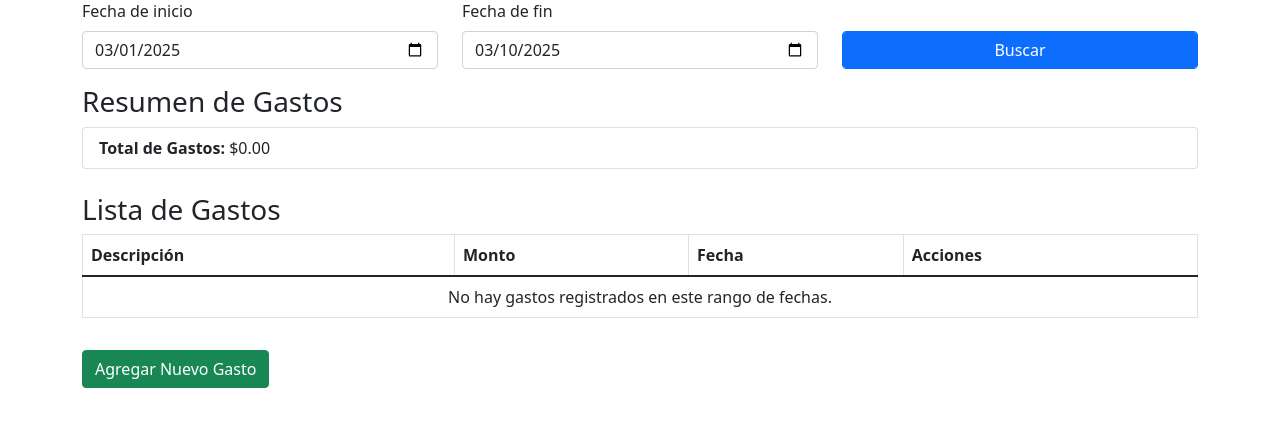
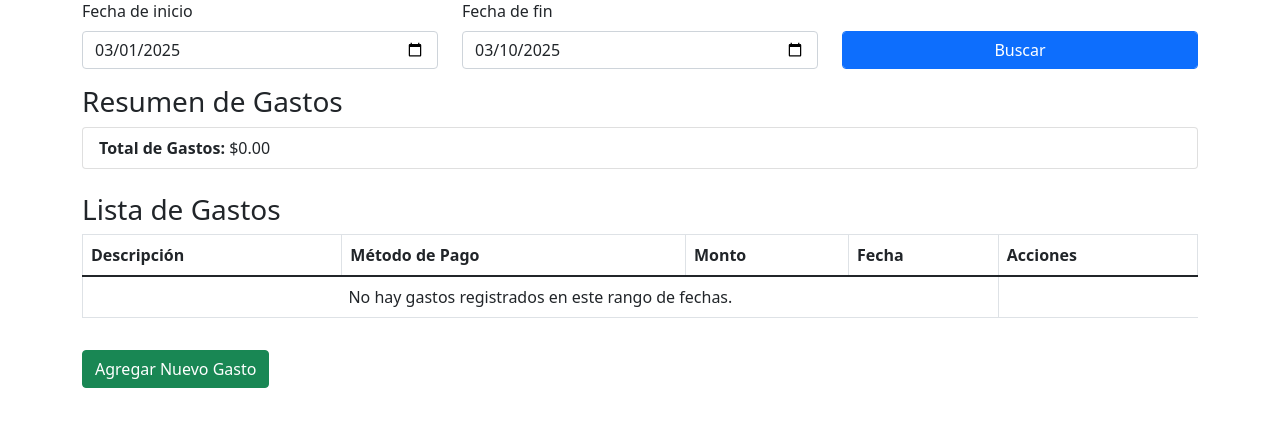
Before and after one commit to CuauhtemocEG/GestionGastos, a PHP site: page / in a window 1280 px wide. Shown: the part 105-532 px from the top of the page. Run offline with PHP 8.4, Linux system fonts and the light colour scheme; tables that the repository leaves empty or names only in its code hold one stand-in row (values such as "Sample post").

Commit message:
Add new field

```diff
--- a/index.php
+++ b/index.php
@@ -70,6 +70,7 @@ $totalGastos = calcularTotal($gastos);
             <thead>
                 <tr>
                     <th>Descripción</th>
+                    <th>Método de Pago</th>
                     <th>Monto</th>
                     <th>Fecha</th>
                     <th>Acciones</th>
@@ -80,6 +81,7 @@ $totalGastos = calcularTotal($gastos);
                     <?php foreach ($gastos as $gasto): ?>
                         <tr>
                             <td><?php echo $gasto['Descripcion']; ?></td>
+                            <td><?php echo $gasto['Metodo']; ?></td>
                             <td>$<?php echo number_format($gasto['Monto'], 2); ?></td>
                             <td><?php echo $gasto['Fecha']; ?></td>
                             <td>
```
